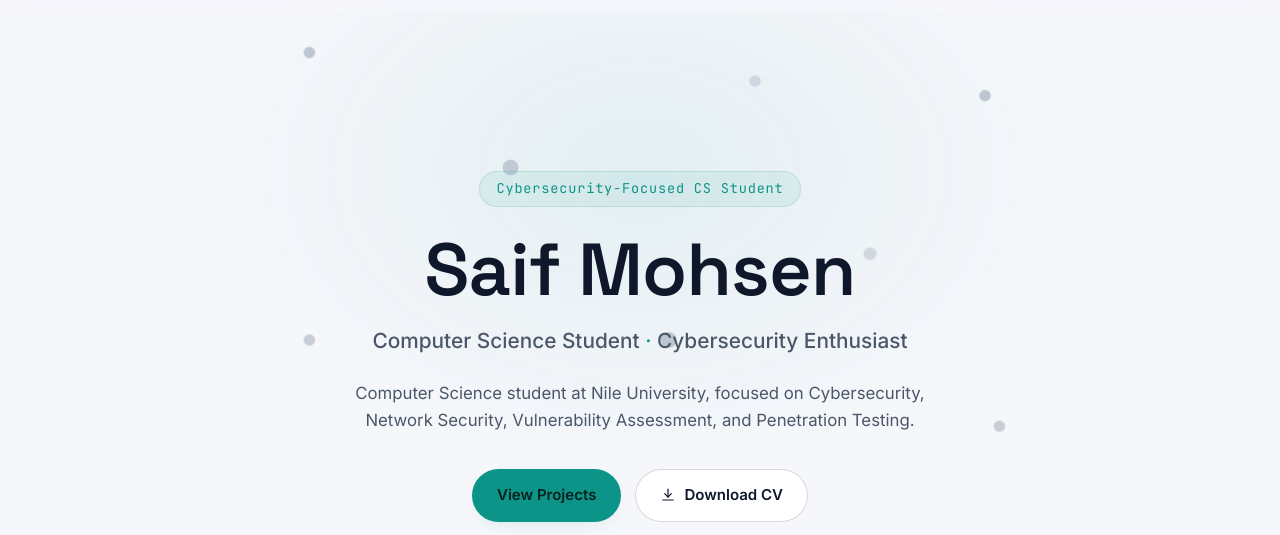
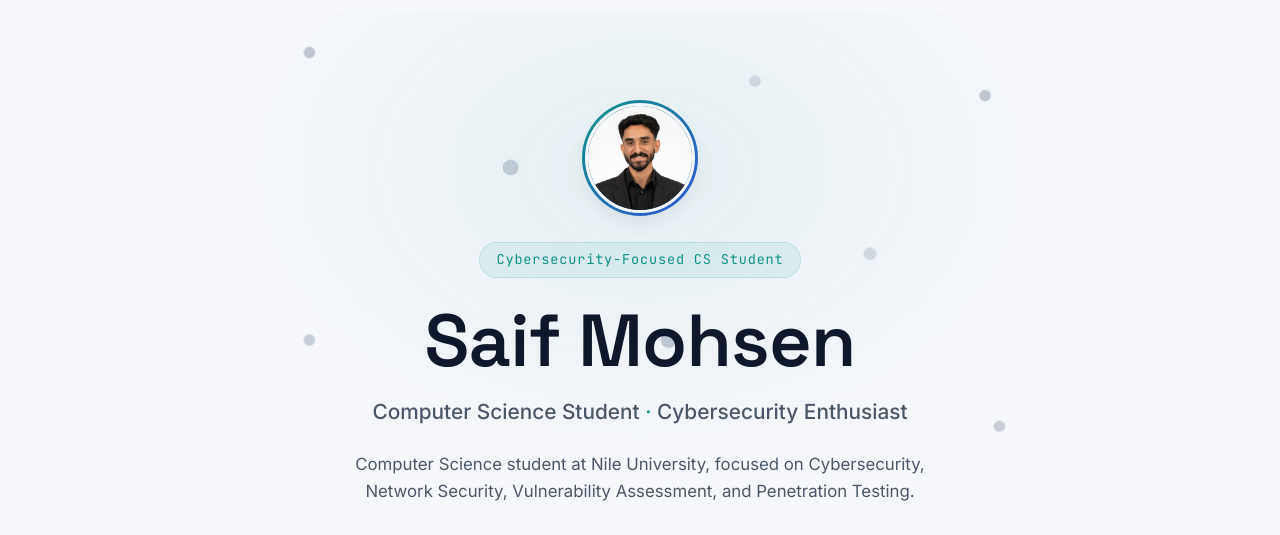
Before and after one commit to 2Saifmohsen/portfolio-, a plain HTML site: page index.html in a window 1280 px wide. Shown: the part 60-595 px from the top of the page. Drawn offline with Linux system fonts and the light colour scheme.

Commit message:
Add profile portrait to hero section
Crop, resize, and add Saif's headshot as a circular portrait above the
hero heading, styled with a subtle accent-gradient ring to match the
site's teal/blue palette.

Co-Authored-By: Claude Sonnet 5 <noreply@anthropic.com>

```diff
--- a/css/styles.css
+++ b/css/styles.css
@@ -300,6 +300,16 @@ section[id] { scroll-margin-top: calc(var(--header-h) + 12px); }
 @keyframes node-pulse { 0%, 100% { opacity: 0.55; } 50% { opacity: 1; } }
 
 .hero-inner { position: relative; z-index: 1; text-align: center; max-width: 780px; }
+
+.hero-portrait {
+  width: 116px; height: 116px; margin: 0 auto 26px; border-radius: 50%; padding: 3px;
+  background: linear-gradient(135deg, var(--accent), var(--accent-2));
+  box-shadow: var(--shadow-md);
+}
+.hero-portrait img {
+  width: 100%; height: 100%; border-radius: 50%; object-fit: cover; display: block;
+  border: 3px solid var(--bg);
+}
 
 .eyebrow {
   font-family: var(--font-mono); font-size: 0.85rem; letter-spacing: 0.06em;
--- a/index.html
+++ b/index.html
@@ -120,6 +120,9 @@
     </div>
 
     <div class="container hero-inner">
+      <div class="hero-portrait reveal" data-reveal>
+        <img src="assets/images/saif-mohsen.jpg" alt="Portrait of Saif Mohsen" width="128" height="128" loading="eager" decoding="async">
+      </div>
       <p class="eyebrow reveal" data-reveal>Cybersecurity-Focused CS Student</p>
       <h1 class="hero-title reveal" data-reveal data-reveal-delay="1">Saif Mohsen</h1>
       <p class="hero-role reveal" data-reveal data-reveal-delay="2">Computer Science Student <span class="dot-sep">·</span> Cybersecurity Enthusiast</p>
```
Also changed, not shown: assets/images/saif-mohsen.jpg (added).
